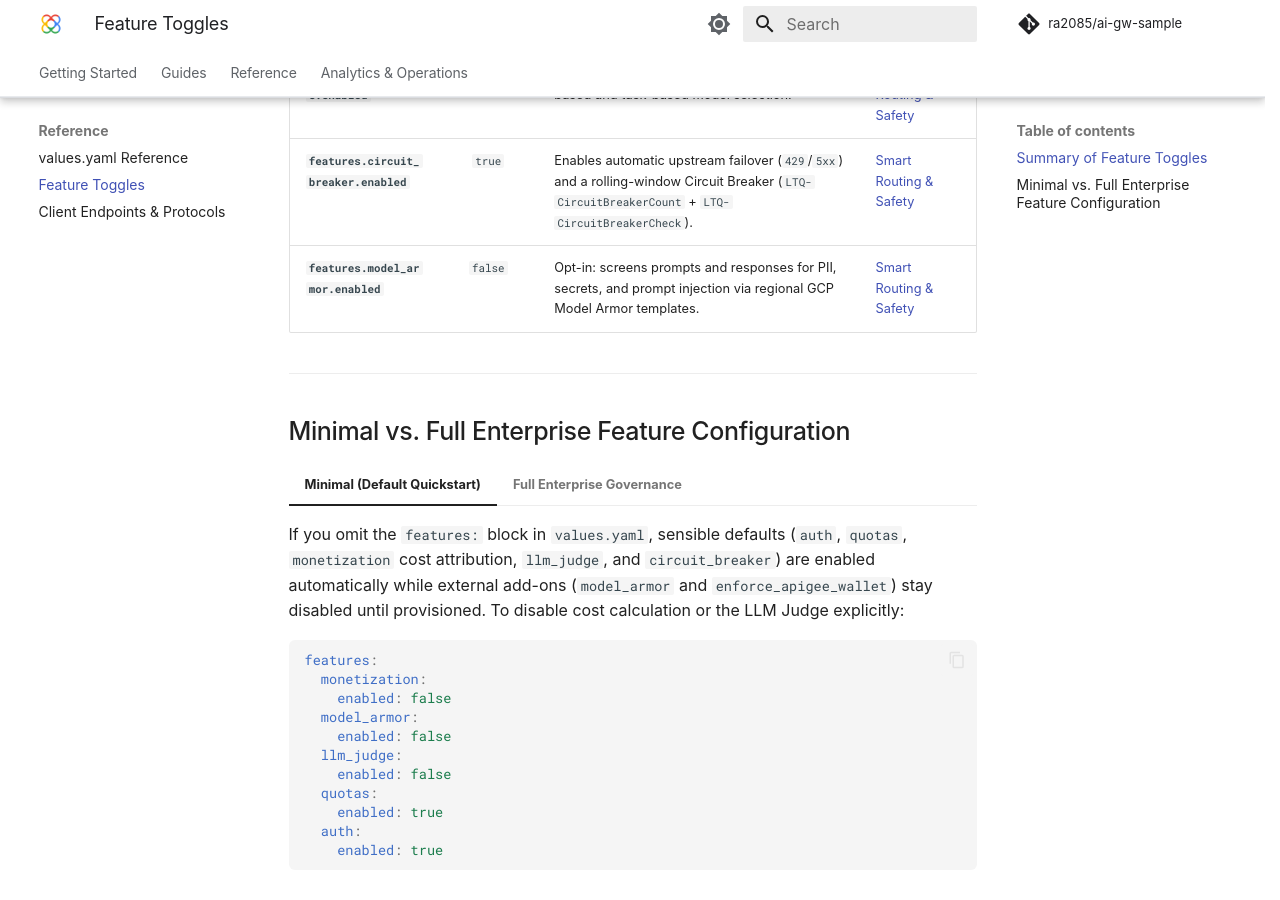
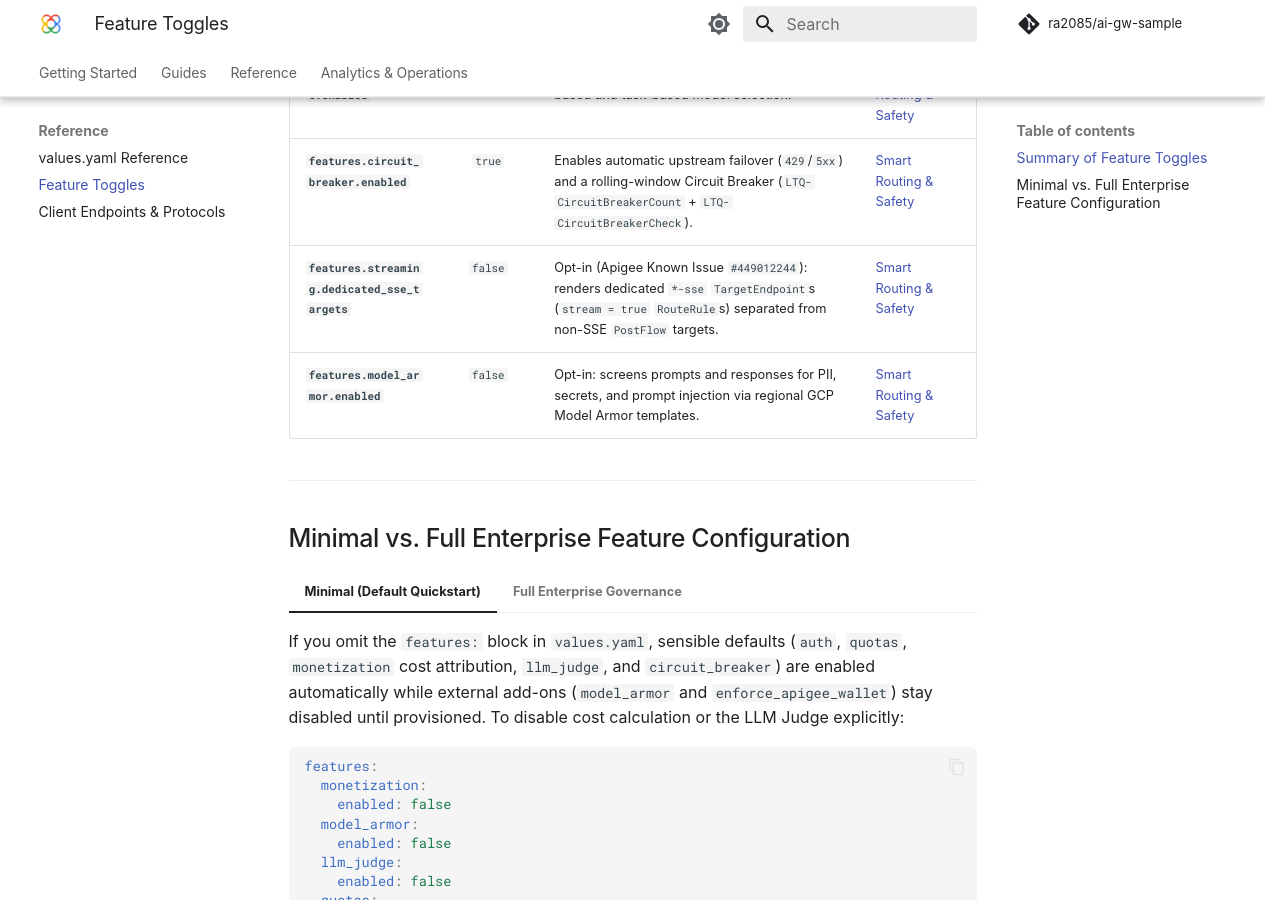
Before and after one commit to ra2085/ai-gw-sample, an MkDocs documentation site: the page built from docs/template-guide/feature-flags.md, in a window 1280 px wide and 900 px high, scrolled down 1169 px. Built offline with MkDocs 1.6.1 and Material for MkDocs 9.7.7, drawn with Linux system fonts in a browser that asks for light colours; some web fonts are replaced; comment, search, counter and statistics services are not loaded.

Commit message:
fix: template

```diff
--- a/docs/template-guide/feature-flags.md
+++ b/docs/template-guide/feature-flags.md
@@ -19,6 +19,7 @@ Every capability in `values.yaml` under `features:` is modular. When a feature i
 | **`features.monetization.enforce_apigee_wallet`** | `false` | Opt-in: enforces native Apigee Monetization Add-on developer billing wallets (`MLC-EnforceMonetizationLimits`). | [Quotas & Cost Control](../architecture/monetization.md) |
 | **`features.llm_judge.enabled`** | `true` | Enables `"model": "auto:judge"` complexity-based and task-based model selection. | [Smart Routing & Safety](../architecture/routing.md) |
 | **`features.circuit_breaker.enabled`** | `true` | Enables automatic upstream failover (`429`/`5xx`) and a rolling-window Circuit Breaker (`LTQ-CircuitBreakerCount` + `LTQ-CircuitBreakerCheck`). | [Smart Routing & Safety](../architecture/routing.md) |
+| **`features.streaming.dedicated_sse_targets`** | `false` | Opt-in (Apigee Known Issue `#449012244`): renders dedicated `*-sse` `TargetEndpoint`s (`stream = true` `RouteRule`s) separated from non-SSE `PostFlow` targets. | [Smart Routing & Safety](../architecture/routing.md) |
 | **`features.model_armor.enabled`** | `false` | Opt-in: screens prompts and responses for PII, secrets, and prompt injection via regional GCP Model Armor templates. | [Smart Routing & Safety](../architecture/routing.md) |
 
 ---
```
Also changed, not shown: 3 other files.
